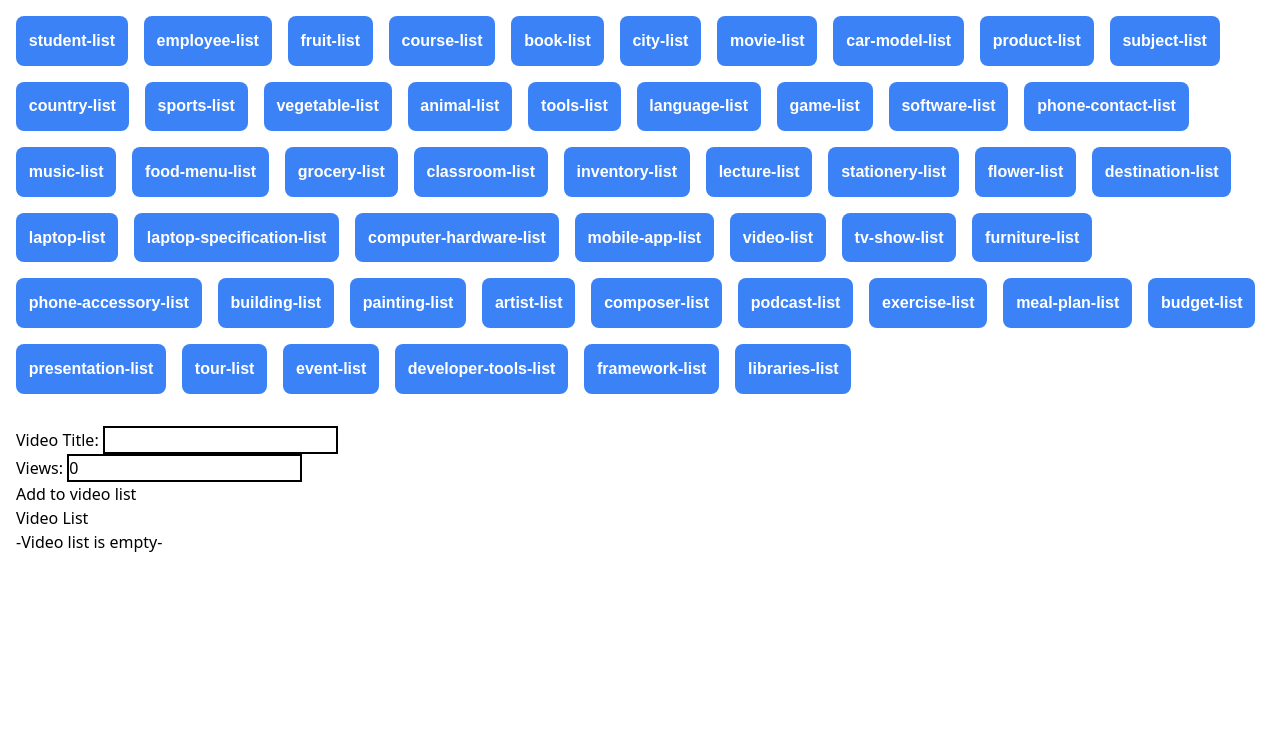
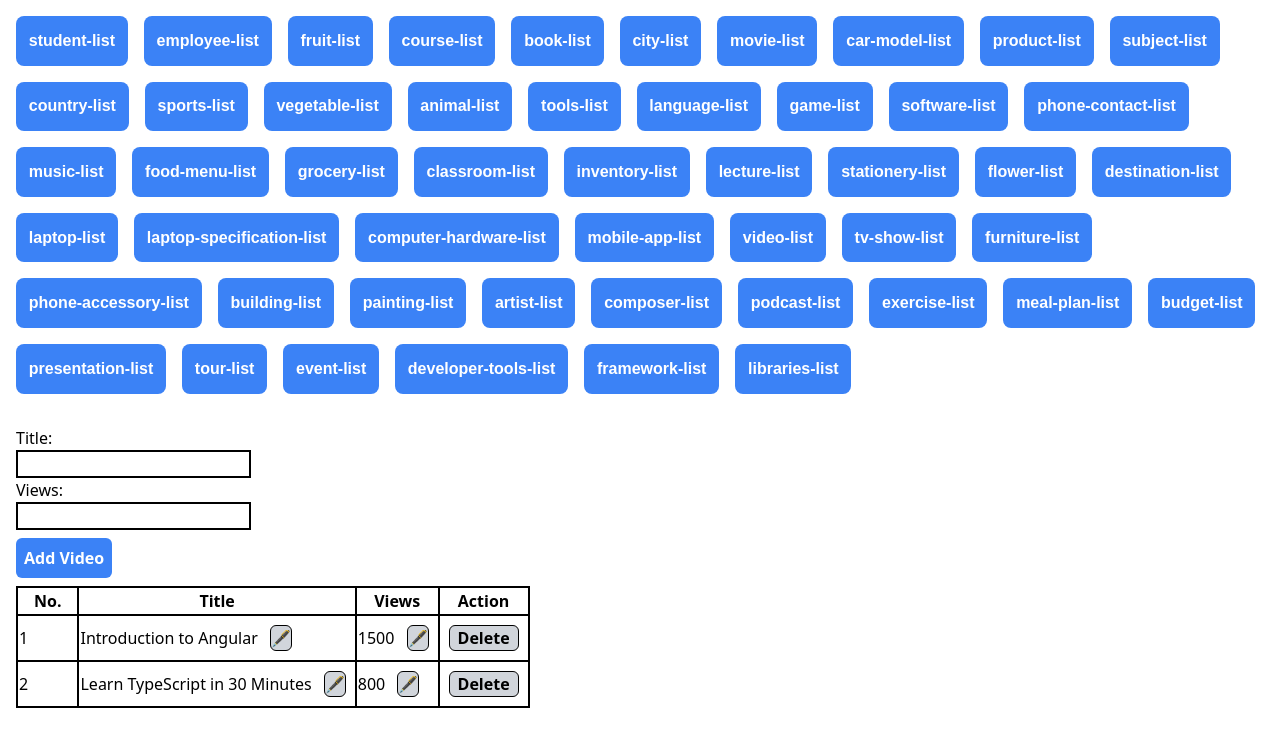
Before and after one commit to devken4u/angular-50-ds-services, an Angular app: page /video-list in a window 1280 px wide. Shown: the top 746 px of the page. Built offline with nearby package versions, Linux system fonts and the light colour scheme.

Commit message:
refactor(video list component): Updated with services feature

```diff
--- /dev/null
+++ b/src/app/services/video.service.ts
@@ -0,0 +1,34 @@
+import { Injectable } from '@angular/core';
+import { Video } from '../types';
+
+@Injectable({
+  providedIn: 'root',
+})
+export class VideoService {
+  private videoList: Video[] = [
+    {
+      title: 'Introduction to Angular',
+      views: 1500,
+    },
+    {
+      title: 'Learn TypeScript in 30 Minutes',
+      views: 800,
+    },
+  ];
+
+  getVideoList() {
+    return this.videoList;
+  }
+
+  addVideo(video: Video): void {
+    this.videoList.push(video);
+  }
+
+  deleteVideo(index: number): void {
+    this.videoList.splice(index, 1);
+  }
+
+  editVideo(index: number, newVideo: Video) {
+    this.videoList[index] = newVideo;
+  }
+}
--- a/src/app/video-list/video-list.component.html
+++ b/src/app/video-list/video-list.component.html
@@ -1,26 +1,64 @@
 <main>
   <div>
-    <label for="title">Video Title: </label>
+    <label for="title">Title: </label>
+    <br />
     <input type="text" id="title" [(ngModel)]="title" />
     <br />
     <label for="views">Views: </label>
+    <br />
     <input type="number" id="views" [(ngModel)]="views" />
     <br />
-    <button (click)="add()">Add to video list</button>
+    <button
+      class="p-2 my-2 font-bold text-white bg-blue-500 rounded-md active:scale-95"
+      (click)="add()"
+      [disabled]="!title || !views"
+    >
+      Add Video
+    </button>
   </div>
-  <div>
-    <h1>Video List</h1>
-    @if( videoList.length === 0){
-    <h2>-Video list is empty-</h2>
-    }@else{
-    <ol>
-      @for( video of videoList; track $index){
-      <li [style.marginBottom]="'20px'">
-        Video Title: {{ video.title }} <br />
-        Views: {{ video.views }}
-      </li>
+  <table class="border-2 border-black">
+    <thead>
+      <tr>
+        <th class="px-4 border-2 border-black">No.</th>
+        <th class="px-4 border-2 border-black">Title</th>
+        <th class="px-4 border-2 border-black">Views</th>
+        <th class="px-4 border-2 border-black">Action</th>
+      </tr>
+    </thead>
+    <tbody>
+      @for (video of videoList; track $index) {
+      <tr>
+        <td class="border-2 border-black">{{ $index + 1 }}</td>
+        <td class="border-2 border-black">
+          {{ video.title }}
+          <button
+            (click)="editField($index, 'title', video.title)"
+            class="mx-2 font-bold bg-gray-300 border border-black rounded-md active:scale-95"
+          >
+            🖋
+          </button>
+        </td>
+        <td class="border-2 border-black">
+          {{ video.views }}
+          <button
+            (click)="editField($index, 'views', video.views.toString())"
+            class="mx-2 font-bold bg-gray-300 border border-black rounded-md active:scale-95"
+          >
+            🖋
+          </button>
+        </td>
+        <td class="border-2 border-black">
+          <div class="py-2">
+            <button
+              (click)="deleteVideo($index)"
+              class="px-2 mx-2 font-bold bg-gray-300 border border-black rounded-md active:scale-95"
+            >
+              Delete
+            </button>
+          </div>
+        </td>
+      </tr>
       }
-    </ol>
-    }
-  </div>
+    </tbody>
+  </table>
 </main>
--- a/src/app/video-list/video-list.component.ts
+++ b/src/app/video-list/video-list.component.ts
@@ -1,23 +1,48 @@
-import { Component } from '@angular/core';
+import { Component, OnInit } from '@angular/core';
+import { VideoService } from '../services/video.service';
 import { Video } from '../types';
 
 @Component({
-  selector: 'app-video-list',
+  selector: 'app-video',
   templateUrl: './video-list.component.html',
   styleUrl: './video-list.component.css',
 })
-export class VideoListComponent {
+export class VideoListComponent implements OnInit {
   videoList: Video[] = [];
+  title: string = '';
+  views: number | null = null;
 
-  title: string = '';
-  views: number = 0;
+  constructor(private videoService: VideoService) {}
 
-  add() {
-    this.videoList.push({
-      title: this.title,
-      views: this.views,
-    });
-    this.title = '';
-    this.views = 0;
+  ngOnInit(): void {
+    this.videoList = this.videoService.getVideoList();
+  }
+
+  add(): void {
+    if (this.title && this.views !== null) {
+      this.videoService.addVideo({
+        title: this.title,
+        views: this.views,
+      });
+
+      this.title = '';
+      this.views = null;
+    }
+  }
+
+  deleteVideo(index: number): void {
+    this.videoService.deleteVideo(index);
+  }
+
+  editField(index: number, fieldName: keyof Video, currentValue: string) {
+    const value = prompt(`Edit ${fieldName}`, currentValue);
+    if (value !== null) {
+      const tempVideo = { ...this.videoList[index], [fieldName]: value };
+      this.update(index, tempVideo);
+    }
+  }
+
+  update(index: number, video: Video): void {
+    this.videoService.editVideo(index, video);
   }
 }
```
Also changed, not shown: 1 other file (tests, documents, lock files or other folders).
